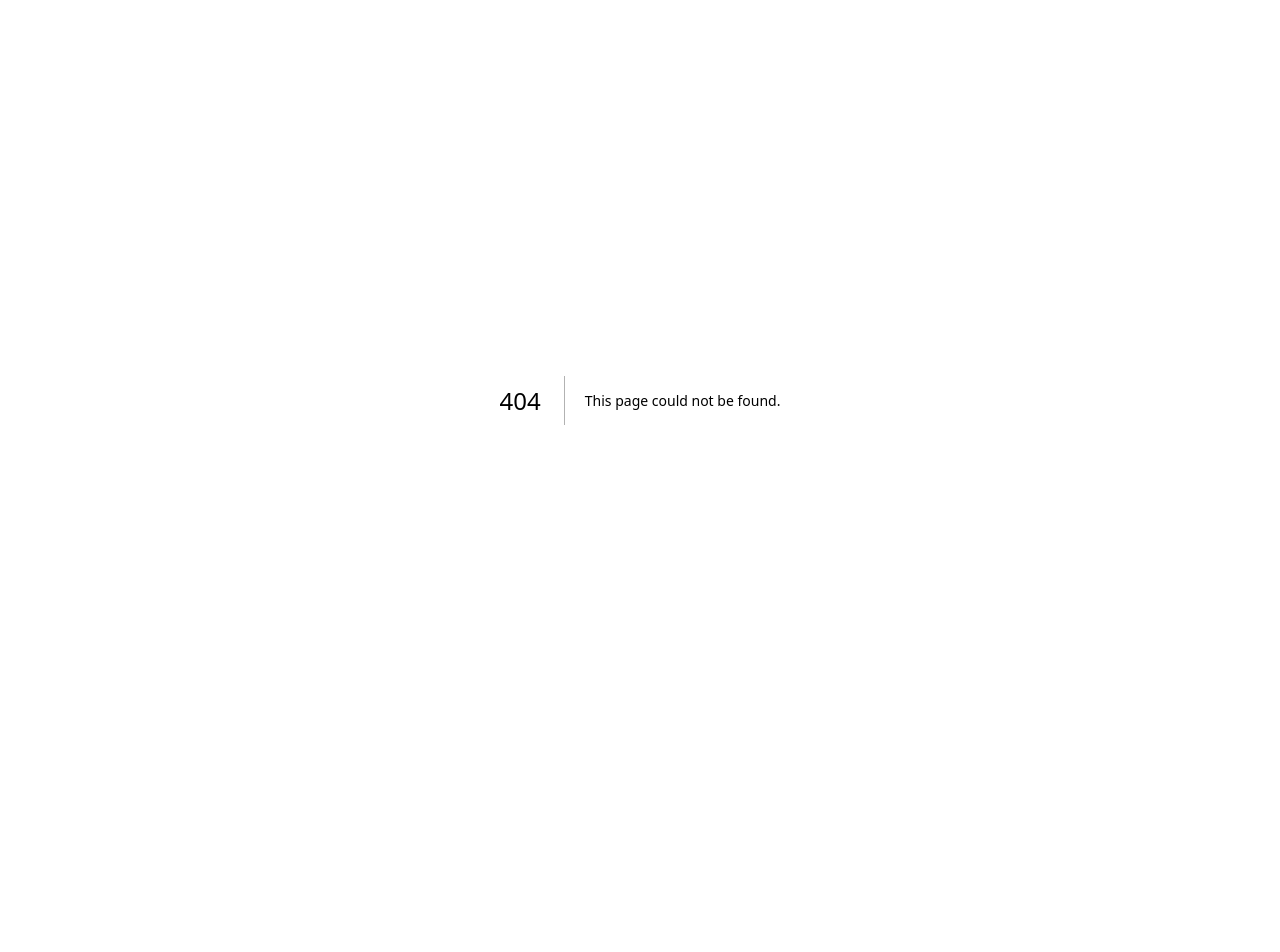
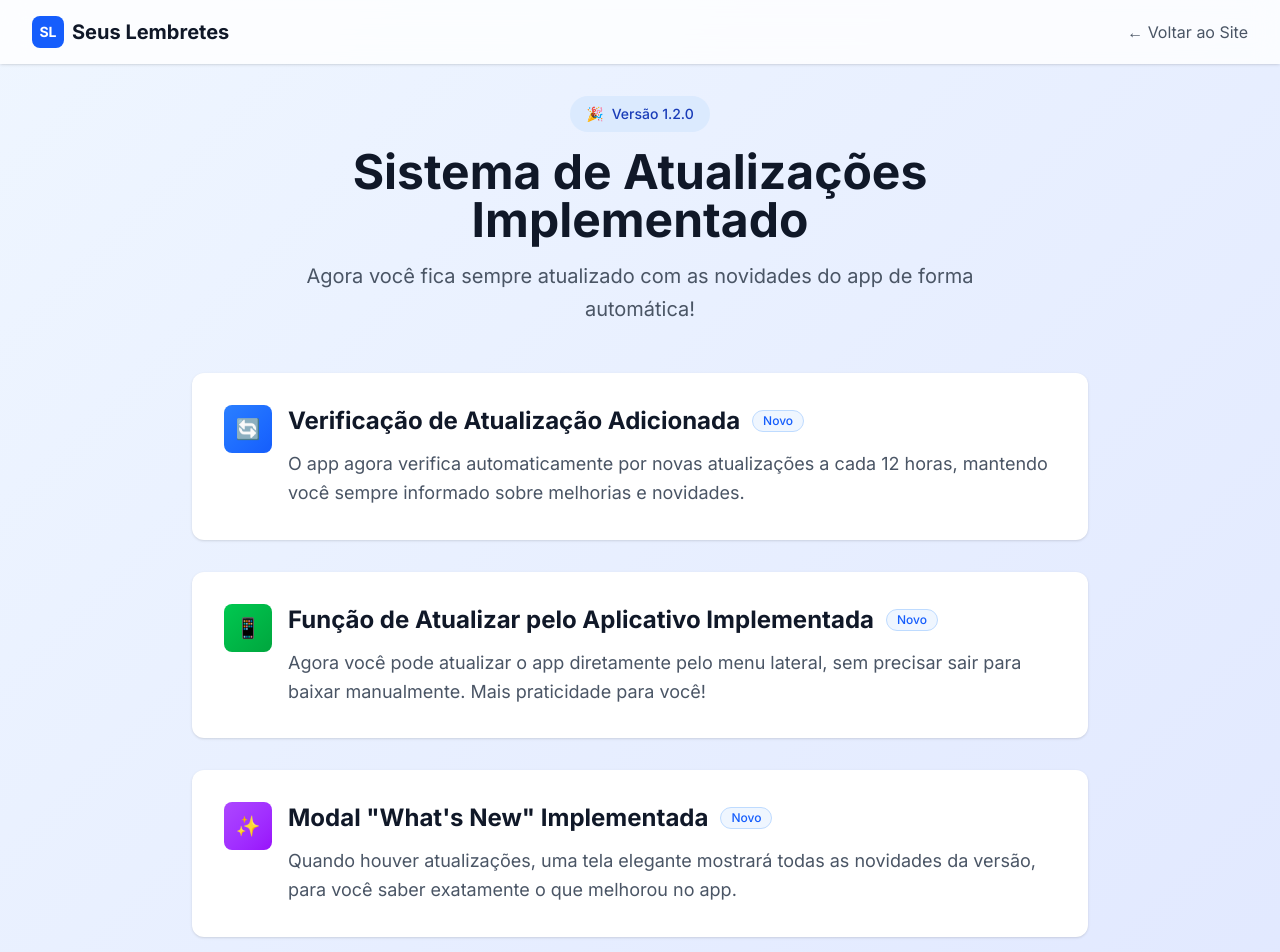
Before and after one commit to Projtech/seus-lembretes-site, a Next.js app: page /novidades/version/v1.2.0 in a window 1280 px wide. Before the commit this address had no page. Shown: the top 952 px of the page. Before the commit the page ends 800 px from the top, so only its background shows below. Built offline with nearby package versions, Linux system fonts and the light colour scheme.

Commit message:
resolver bugggg

```diff
--- a/src/app/api/version/route.ts
+++ b/src/app/api/version/route.ts
@@ -2,7 +2,7 @@ import { NextResponse } from 'next/server';
 
 export async function GET() {
   return NextResponse.json({
-    version: "1.3.0",
+    version: "1.2.0",
     buildNumber: "2",
     releaseDate: "2025-06-23",
     whatsNew: {
--- a/src/app/novidades/version/not-found.tsx
+++ /dev/null
@@ -1,47 +0,0 @@
-import Link from 'next/link'
-
-export default function NotFound() {
-  return (
-    <div className="min-h-screen bg-gradient-to-br from-blue-50 to-indigo-100 flex items-center justify-center px-4">
-      <div className="max-w-md w-full text-center">
-        <div className="bg-white p-8 rounded-xl shadow-sm">
-          {/* Icon */}
-          <div className="w-16 h-16 bg-gray-100 rounded-full flex items-center justify-center mx-auto mb-6">
-            <span className="text-2xl">🔍</span>
-          </div>
-
-          {/* Title */}
-          <h1 className="text-2xl font-bold text-gray-900 mb-4">
-            Versão não encontrada
-          </h1>
-
-          {/* Description */}
-          <p className="text-gray-600 mb-6 leading-relaxed">
-            A versão que você está procurando não existe ou ainda não foi lançada.
-          </p>
-
-          {/* Actions */}
-          <div className="space-y-3">
-            <Link
-              href="/"
-              className="block w-full bg-blue-600 text-white font-medium py-3 px-4 rounded-lg hover:bg-blue-700 transition-colors"
-            >
-              Voltar ao Site
-            </Link>
-            <Link
-              href="/novidades/v1.2.0"
-              className="block w-full bg-gray-100 text-gray-700 font-medium py-3 px-4 rounded-lg hover:bg-gray-200 transition-colors"
-            >
-              Ver Última Versão
-            </Link>
-          </div>
-
-          {/* Footer */}
-          <p className="text-sm text-gray-500 mt-6">
-            Suas Lembretes • Sempre atualizado
-          </p>
-        </div>
-      </div>
-    </div>
-  )
-}
--- a/src/app/novidades/version/page.tsx
+++ /dev/null
@@ -1,55 +0,0 @@
-import { notFound } from 'next/navigation'
-import { Metadata } from 'next'
-import WhatsNewSection from '../../../components/WhatsNewSection'
-import { getRelease } from '../../../data/releases'
-
-interface PageProps {
-  params: Promise<{
-    version: string
-  }>
-}
-
-export async function generateMetadata({ params }: PageProps): Promise<Metadata> {
-  const { version } = await params
-  const release = getRelease(version)
-
-  if (!release) {
-    return {
-      title: 'Versão não encontrada - Seus Lembretes'
-    }
-  }
-
-  return {
-    title: `Novidades ${release.version} - ${release.title} | Seus Lembretes`,
-    description: release.description,
-    openGraph: {
-      title: `Seus Lembretes ${release.version} - ${release.title}`,
-      description: release.description,
-      type: 'website',
-      locale: 'pt_BR',
-    },
-    twitter: {
-      card: 'summary_large_image',
-      title: `Seus Lembretes ${release.version} - ${release.title}`,
-      description: release.description,
-    }
-  }
-}
-
-export default async function NovidadesPage({ params }: PageProps) {
-  const { version } = await params
-  const release = getRelease(version)
-
-  if (!release) {
-    notFound()
-  }
-
-  return <WhatsNewSection release={release} />
-}
-
-// Gerar páginas estáticas para versões conhecidas
-export function generateStaticParams() {
-  return [
-    { version: 'v1.2.0' }
-  ]
-}
--- /dev/null
+++ b/src/app/novidades/version/v1.2.0/page.tsx
@@ -0,0 +1,128 @@
+'use client'
+
+import Link from 'next/link'
+
+export default function NovidadesPage() {
+  return (
+    <div className="min-h-screen bg-gradient-to-br from-blue-50 to-indigo-100">
+      <header className="bg-white/80 backdrop-blur-md w-full top-0 z-50 shadow-sm">
+        <div className="max-w-7xl mx-auto px-4 sm:px-6 lg:px-8">
+          <div className="flex justify-between items-center py-3 sm:py-4">
+            <div className="flex items-center space-x-2">
+              <div className="w-8 h-8 bg-blue-600 rounded-lg flex items-center justify-center">
+                <span className="text-white font-bold text-sm">SL</span>
+              </div>
+              <span className="text-lg sm:text-xl font-bold text-gray-900">Seus Lembretes</span>
+            </div>
+            <Link href="/" className="text-gray-600 hover:text-blue-600 transition text-sm sm:text-base">
+              ← Voltar ao Site
+            </Link>
+          </div>
+        </div>
+      </header>
+
+      <div className="pt-8 pb-16 px-4">
+        <div className="max-w-4xl mx-auto">
+          <div className="text-center mb-12">
+            <div className="inline-flex items-center space-x-2 bg-blue-100 text-blue-800 px-4 py-2 rounded-full text-sm font-medium mb-4">
+              <span>🎉</span>
+              <span>Versão 1.2.0</span>
+            </div>
+            <h1 className="text-3xl sm:text-4xl md:text-5xl font-bold text-gray-900 mb-4">
+              Sistema de Atualizações Implementado
+            </h1>
+            <p className="text-lg sm:text-xl text-gray-600 max-w-2xl mx-auto leading-relaxed">
+              Agora você fica sempre atualizado com as novidades do app de forma automática!
+            </p>
+          </div>
+
+          <div className="grid gap-6 sm:gap-8">
+            <div className="bg-white p-6 sm:p-8 rounded-xl shadow-sm hover:shadow-md transition-shadow">
+              <div className="flex items-start space-x-4">
+                <div className="flex-shrink-0">
+                  <div className="w-12 h-12 bg-gradient-to-br from-blue-500 to-blue-600 rounded-lg flex items-center justify-center text-xl">
+                    🔄
+                  </div>
+                </div>
+                <div className="flex-1 min-w-0">
+                  <div className="flex items-center space-x-3 mb-3">
+                    <h3 className="text-xl sm:text-2xl font-bold text-gray-900">
+                      Verificação de Atualização Adicionada
+                    </h3>
+                    <span className="inline-flex items-center px-2.5 py-0.5 rounded-full text-xs font-medium border text-blue-600 bg-blue-50 border-blue-200">
+                      Novo
+                    </span>
+                  </div>
+                  <p className="text-gray-600 text-base sm:text-lg leading-relaxed">
+                    O app agora verifica automaticamente por novas atualizações a cada 12 horas, mantendo você sempre informado sobre melhorias e novidades.
+                  </p>
+                </div>
+              </div>
+            </div>
+
+            <div className="bg-white p-6 sm:p-8 rounded-xl shadow-sm hover:shadow-md transition-shadow">
+              <div className="flex items-start space-x-4">
+                <div className="flex-shrink-0">
+                  <div className="w-12 h-12 bg-gradient-to-br from-green-500 to-green-600 rounded-lg flex items-center justify-center text-xl">
+                    📱
+                  </div>
+                </div>
+                <div className="flex-1 min-w-0">
+                  <div className="flex items-center space-x-3 mb-3">
+                    <h3 className="text-xl sm:text-2xl font-bold text-gray-900">
+                      Função de Atualizar pelo Aplicativo Implementada
+                    </h3>
+                    <span className="inline-flex items-center px-2.5 py-0.5 rounded-full text-xs font-medium border text-blue-600 bg-blue-50 border-blue-200">
+                      Novo
+                    </span>
+                  </div>
+                  <p className="text-gray-600 text-base sm:text-lg leading-relaxed">
+                    Agora você pode atualizar o app diretamente pelo menu lateral, sem precisar sair para baixar manualmente. Mais praticidade para você!
+                  </p>
+                </div>
+              </div>
+            </div>
+
+            <div className="bg-white p-6 sm:p-8 rounded-xl shadow-sm hover:shadow-md transition-shadow">
+              <div className="flex items-start space-x-4">
+                <div className="flex-shrink-0">
+                  <div className="w-12 h-12 bg-gradient-to-br from-purple-500 to-purple-600 rounded-lg flex items-center justify-center text-xl">
+                    ✨
+                  </div>
+                </div>
+                <div className="flex-1 min-w-0">
+                  <div className="flex items-center space-x-3 mb-3">
+                    <h3 className="text-xl sm:text-2xl font-bold text-gray-900">
+                      Modal "What's New" Implementada
+                    </h3>
+                    <span className="inline-flex items-center px-2.5 py-0.5 rounded-full text-xs font-medium border text-blue-600 bg-blue-50 border-blue-200">
+                      Novo
+                    </span>
+                  </div>
+                  <p className="text-gray-600 text-base sm:text-lg leading-relaxed">
+                    Quando houver atualizações, uma tela elegante mostrará todas as novidades da versão, para você saber exatamente o que melhorou no app.
+                  </p>
+                </div>
+              </div>
+            </div>
+          </div>
+
+          <div className="mt-12 text-center">
+            <div className="bg-white p-8 rounded-xl shadow-sm">
+              <h3 className="text-2xl font-bold text-gray-900 mb-4">
+                Pronto para experimentar?
+              </h3>
+              <p className="text-gray-600 mb-6 max-w-md mx-auto">
+                Baixe a versão 1.2.0 e aproveite o novo sistema de atualizações!
+              </p>
+              <Link href="/" className="inline-flex items-center px-6 py-3 bg-blue-600 text-white font-medium rounded-lg hover:bg-blue-700 transition-colors">
+                <span>📱</span>
+                <span className="ml-2">Baixar Agora</span>
+              </Link>
+            </div>
+          </div>
+        </div>
+      </div>
+    </div>
+  )
+}
--- a/src/app/page.tsx
+++ b/src/app/page.tsx
@@ -201,6 +201,7 @@ export default function Home() {
 
             {/* Desktop Menu */}
             <nav className="hidden md:flex space-x-8">
+              <button onClick={() => window.open('/novidades/v1.2.0', '_blank')} className="text-gray-600 hover:text-blue-600 transition">Novidades</button>
               <button onClick={() => scrollToSection('funcionalidades')} className="text-gray-600 hover:text-blue-600 transition">Funcionalidades</button>
               <button onClick={() => scrollToSection('screenshots')} className="text-gray-600 hover:text-blue-600 transition">Screenshots</button>
               <button onClick={() => scrollToSection('avaliacoes')} className="text-gray-600 hover:text-blue-600 transition">Avaliações</button>
@@ -224,6 +225,7 @@ export default function Home() {
           {isMenuOpen && (
             <div className="md:hidden border-t border-gray-200 py-3">
               <div className="flex flex-col space-y-3">
+                <button onClick={() => window.open('/novidades/v1.2.0', '_blank')} className="text-gray-600 hover:text-blue-600 transition text-left py-2">Novidades</button>
                 <button onClick={() => scrollToSection('funcionalidades')} className="text-gray-600 hover:text-blue-600 transition text-left py-2">Funcionalidades</button>
                 <button onClick={() => scrollToSection('screenshots')} className="text-gray-600 hover:text-blue-600 transition text-left py-2">Screenshots</button>
                 <button onClick={() => scrollToSection('avaliacoes')} className="text-gray-600 hover:text-blue-600 transition text-left py-2">Avaliações</button>
@@ -276,7 +278,7 @@ export default function Home() {
               📱 <strong>Android 6.0+</strong> • 🔒 <strong>Sem permissões especiais</strong> • 💾 <strong>~28,0MB</strong>
             </p>
             <p className="text-xs text-gray-500">
-              Desenvolvido por @ProjTech • Versão 1.0.0
+              Desenvolvido por @ProjTech • Versão 1.3.0
             </p>
           </div>
         </div>
--- a/src/data/releases.ts
+++ b/src/data/releases.ts
@@ -15,7 +15,7 @@ export interface Release {
 
 export const releases: Record<string, Release> = {
   'v1.2.0': {
-    version: '1.3.0',
+    version: '1.2.0',
     releaseDate: '2025-01-23',
     title: 'Sistema de Atualizações Inteligente',
     description: 'Novidades focadas em manter você sempre atualizado com as melhorias do app.',
```
